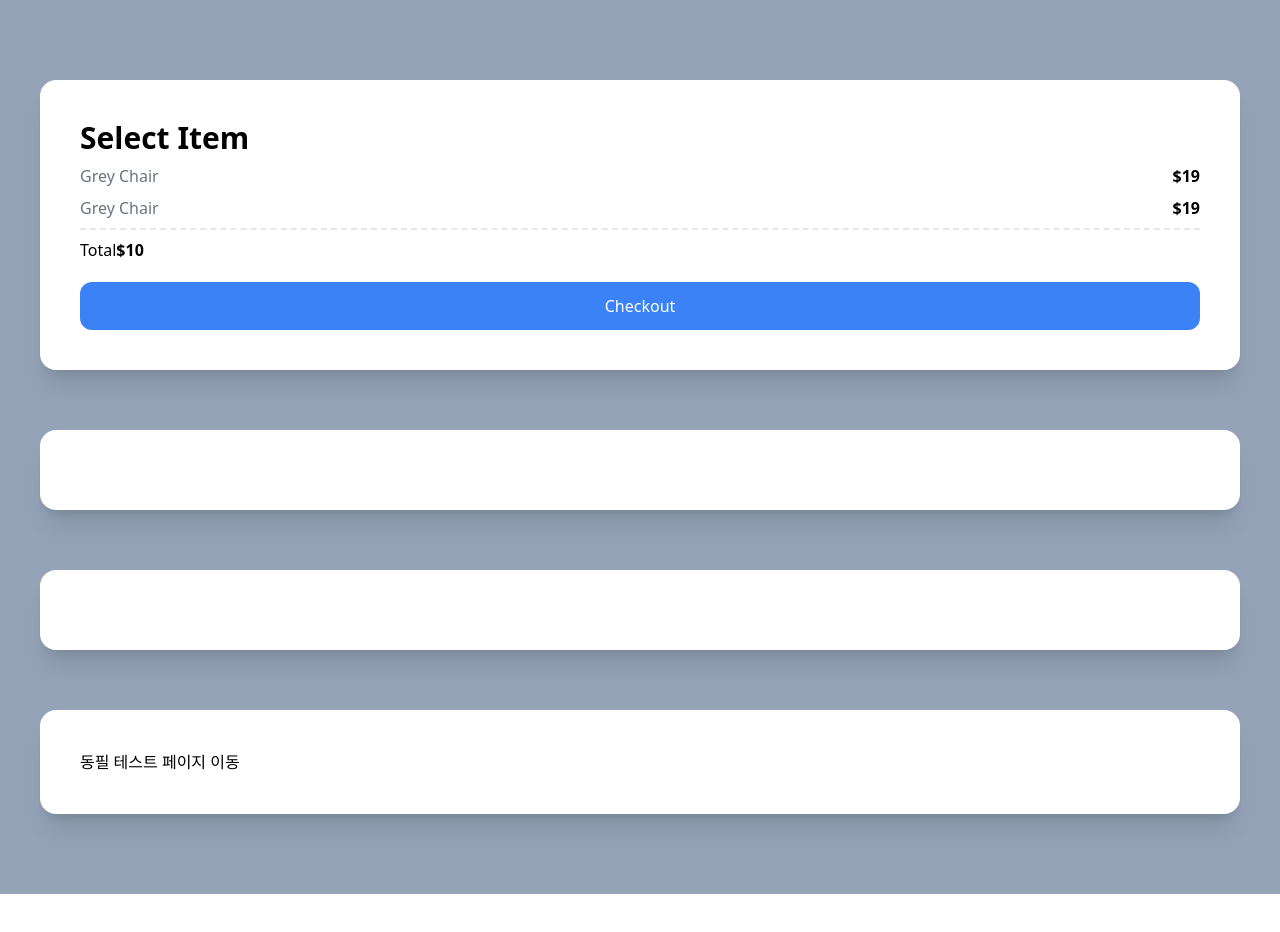
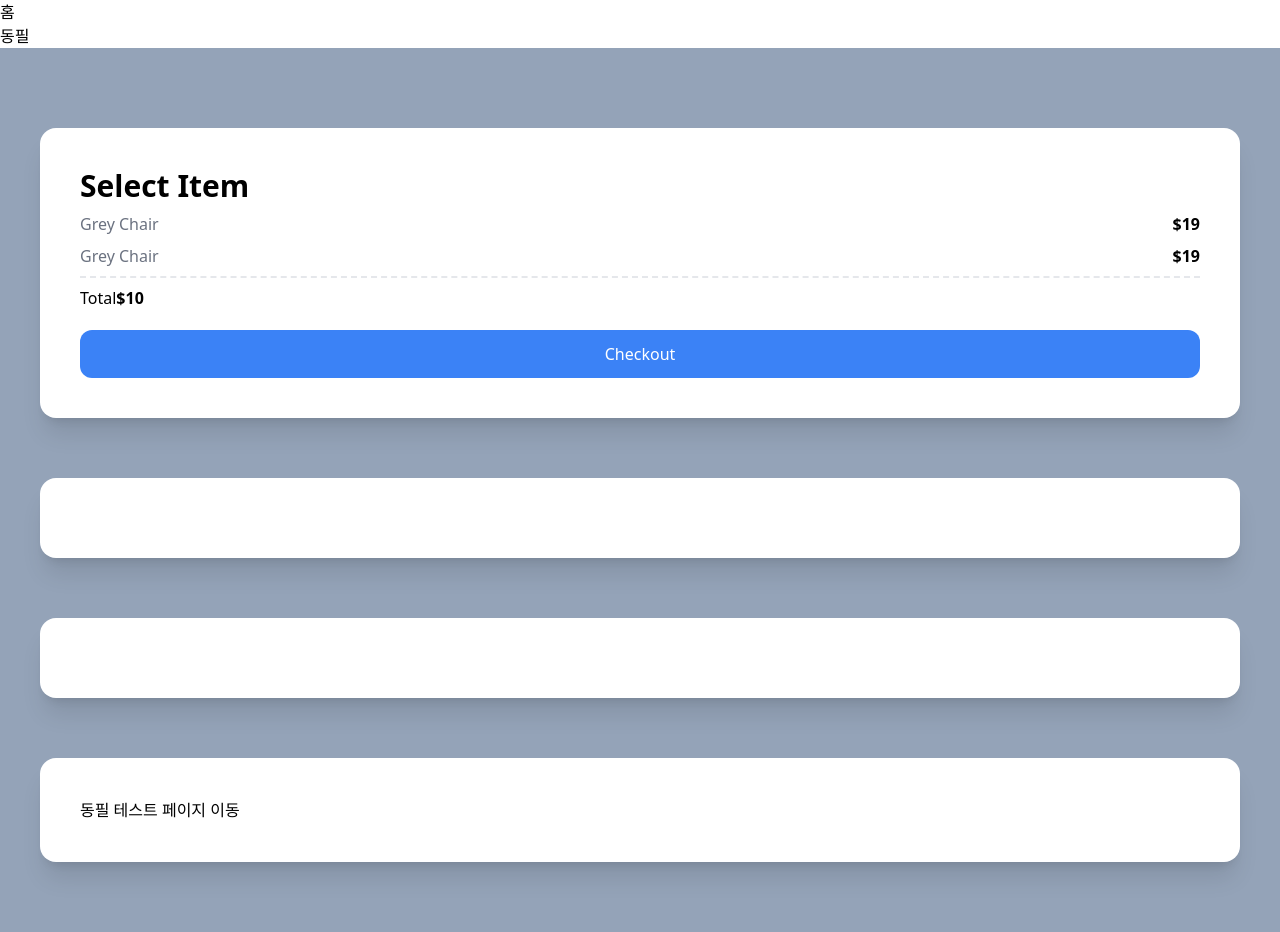
Before and after one commit to jun950829/super-app, a Next.js app: page / in a window 1280 px wide. Shown: the top 932 px of the page. Before the commit the page ends 894 px from the top, so only its background shows below. Built offline with nearby package versions, Linux system fonts and the light colour scheme.

Commit message:
[MOD] css 적용 관련 작업중

```diff
--- a/package.json
+++ b/package.json
@@ -9,6 +9,7 @@
     "lint": "next lint"
   },
   "dependencies": {
+    "@emotion/babel-plugin": "^11.10.5",
     "@emotion/css": "^11.10.5",
     "@emotion/react": "^11.10.5",
     "@emotion/server": "^11.10.0",
--- a/pages/_app.tsx
+++ b/pages/_app.tsx
@@ -1,14 +1,10 @@
 import '../styles/globals.css'
-import { Global } from '@emotion/react';
 import type { AppProps } from 'next/app'
 
-//뭐지
-// import { global } from "../styles/globalstyle";
 
 function MyApp({ Component, pageProps }: AppProps) {
   return (
     <>
-    {/* <Global styles={global} /> */}
     <Component {...pageProps} />
     </>
   )
--- a/pages/index.tsx
+++ b/pages/index.tsx
@@ -1,38 +1,18 @@
 import type { NextPage } from "next";
-import { useRouter } from "next/router";
+
+import MainPage from './mainPage';
+import Header from '../public/components/header';
+import { Global } from '@emotion/react';
+import { loginInput } from "../styles/globalstyle";
 
 const Home: NextPage = () => {
 
-  const router = useRouter();
-  console.log(router);
-
   return (
-    <div className="bg-slate-400 py-20 px-10 flex flex-col space-y-5 grid gap-10">
-      <div className="bg-white p-10 rounded-2xl shadow-xl">
-        <span className="font-semibold text-3xl">Select Item</span>
-        <div className="flex justify-between my-2">
-          <span className="text-gray-500">Grey Chair</span>
-          <span className="font-semibold">$19</span>
-        </div>
-        <div className="flex justify-between my-2">
-          <span className="text-gray-500">Grey Chair</span>
-          <span className="font-semibold">$19</span>
-        </div>
-        <div className="flex justify-between mt-2 pt-2 border-t-2 border-dashed"></div>
-        <div>
-          <span>Total</span>
-          <span className="font-semibold">$10</span>
-        </div>
-        <div className="mt-5 bg-blue-500 text-white p-3 text-center rounded-xl">
-          Checkout
-        </div>
-      </div>
-      <div className="bg-white p-10 rounded-2xl shadow-xl"></div>
-      <div className="bg-white p-10 rounded-2xl shadow-xl"></div>
-      <div className="bg-white p-10 rounded-2xl shadow-xl">
-          <button onClick={() => router.push("dongpil")}>동필 테스트 페이지 이동</button>
-      </div>
-    </div>
+    <section>
+      <Header />
+      {/* <Global styles={loginInput} /> */}
+      <MainPage />
+    </section>
   );
 
 }
--- /dev/null
+++ b/pages/mainPage.tsx
@@ -0,0 +1,40 @@
+import type { NextPage } from "next";
+import { useRouter } from "next/router";
+
+const MainPage: NextPage = () => {
+
+  const router = useRouter();
+  console.log(router);
+
+  return (
+    <div className="bg-slate-400 py-20 px-10 flex flex-col space-y-5 grid gap-10">
+      <div className="bg-white p-10 rounded-2xl shadow-xl">
+        <span className="font-semibold text-3xl">Select Item</span>
+        <div className="flex justify-between my-2">
+          <span className="text-gray-500">Grey Chair</span>
+          <span className="font-semibold">$19</span>
+        </div>
+        <div className="flex justify-between my-2">
+          <span className="text-gray-500">Grey Chair</span>
+          <span className="font-semibold">$19</span>
+        </div>
+        <div className="flex justify-between mt-2 pt-2 border-t-2 border-dashed"></div>
+        <div>
+          <span>Total</span>
+          <span className="font-semibold">$10</span>
+        </div>
+        <div className="mt-5 bg-blue-500 text-white p-3 text-center rounded-xl">
+          Checkout
+        </div>
+      </div>
+      <div className="bg-white p-10 rounded-2xl shadow-xl"></div>
+      <div className="bg-white p-10 rounded-2xl shadow-xl"></div>
+      <div className="bg-white p-10 rounded-2xl shadow-xl">
+          <button onClick={() => router.push("dongpil")}>동필 테스트 페이지 이동</button>
+      </div>
+    </div>
+  );
+
+}
+
+export default MainPage;
--- /dev/null
+++ b/public/components/header.tsx
@@ -0,0 +1,16 @@
+import type { NextPage } from "next";
+
+import { HEADER_MENU } from '../data/menu';
+
+const Header: NextPage = () => {
+
+    return (
+        <section id="header">
+            {HEADER_MENU.map((menu, idx) => (
+                <div>{menu.title}</div>
+            ))}
+        </section>
+    )
+}
+
+export default Header;
--- /dev/null
+++ b/public/data/menu.ts
@@ -0,0 +1,10 @@
+export const HEADER_MENU = [
+    {
+        "title" : "홈",
+        "path" : "/"
+    },
+    {
+        "title" : "동필",
+        "path" : "/dongpil"
+    }
+];
--- a/styles/login.ts
+++ b/styles/components/login.ts
@@ -1,4 +1,4 @@
-import styled from "@emotion/styled/macro";
+import styled from "@emotion/styled";
 
 export const loginInput = styled.div`
     width: 300px;
--- a/tsconfig.json
+++ b/tsconfig.json
@@ -13,6 +13,7 @@
     "resolveJsonModule": true,
     "isolatedModules": true,
     "jsx": "preserve",
+    "jsxImportSource": "@emotion/react",
     "incremental": true
   },
   "include": ["next-env.d.ts", "**/*.ts", "**/*.tsx"],
```
Also changed, not shown: styles/globalstyle.ts (+7 -1 lines), 1 other file (tests, documents, lock files or other folders).
